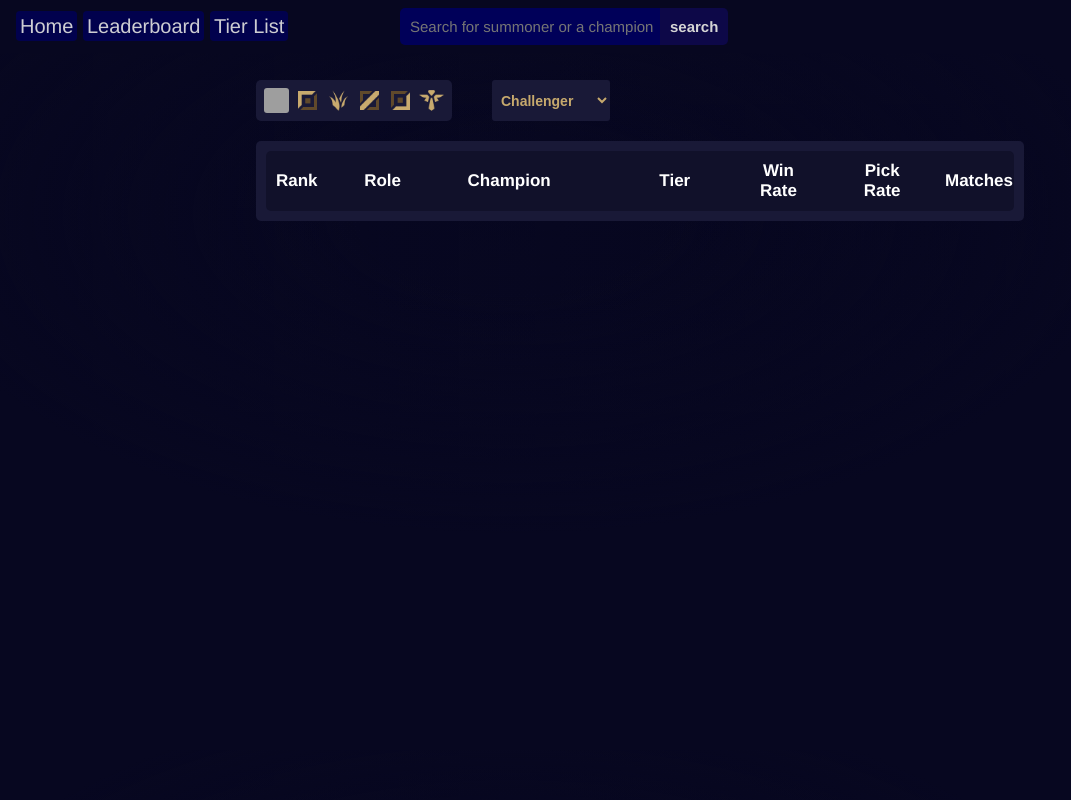
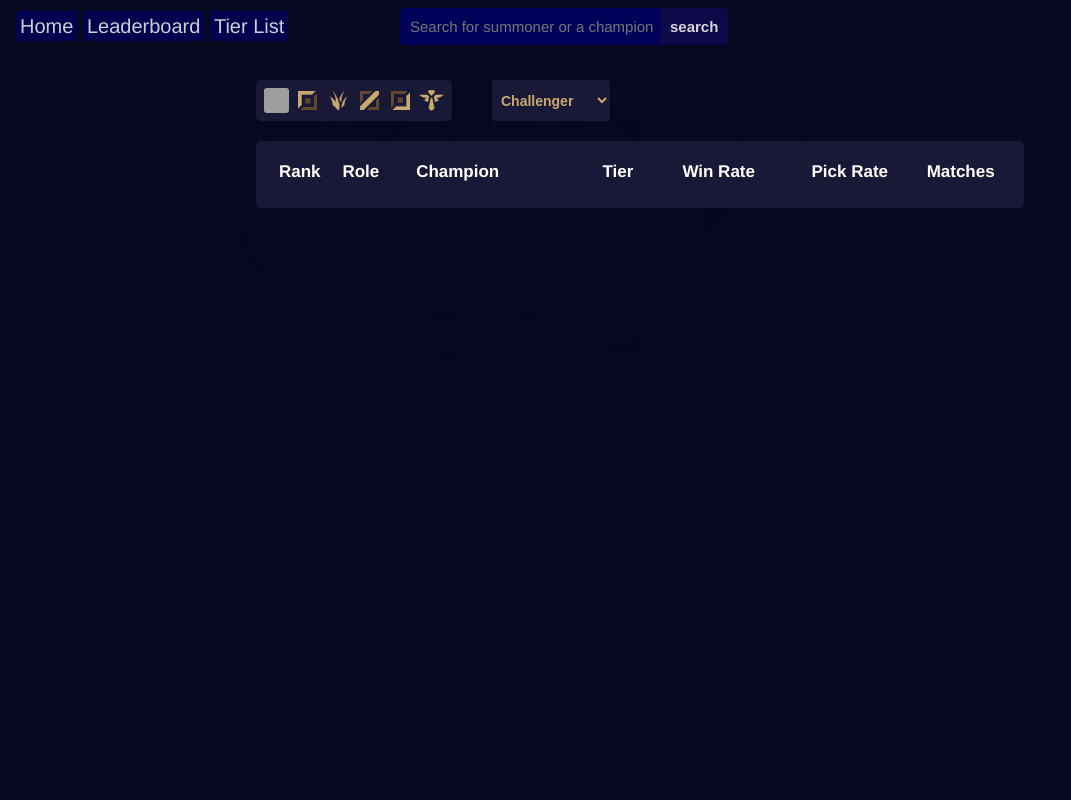
Before and after one commit to DominikFarlik/flask-lol, a Flask app: template templates/tierlist.html in a window 1280 px wide. Shown: the whole page, without its empty margins (0-1071 px from the left). Run offline with Flask 3, Linux system fonts and the light colour scheme; the template is opened without the code that fills it, so the values that code supplies are empty; parts of the project's set-up code (start-up, migrations or seed data) failed here and were passed over; grey boxes are pictures that could not be loaded.

Commit message:
tier list css, better tier calculation

```diff
--- a/api_functions.py
+++ b/api_functions.py
@@ -1,6 +1,6 @@
 import requests
 
-API_KEY = "RGAPI-4b81a69b-6807-48ba-a0f1-964997fb1f04"
+API_KEY = "RGAPI-afbe130f-14cf-4aeb-b48d-34340801ef66"
 
 HEADERS = {"X-Riot-Token": API_KEY}
 
--- a/app.py
+++ b/app.py
@@ -143,7 +143,7 @@ def tierlist():
             sort_tier = request.form['tier']
 
     queue = "RANKED_SOLO_5x5"
-    tier = "GRANDMASTER"
+    tier = "DIAMOND"
     division = "I"
     leaderboard_endpoint = f"/lol/league-exp/v4/entries/{queue}/{tier}/{division}"
     api_data, error_message = handle_api_call(leaderboard_endpoint, "server")
--- a/db_functions.py
+++ b/db_functions.py
@@ -112,6 +112,7 @@ def add_queue_kda_spell_names_by_id(summoner_id):
         11: "SummonerSmite",
         12: "SummonerTeleport",
         14: "SummonerDot",
+        32: "SummonerSnowball",
         2201: "SummonerCherryFlash",
         2202: "SummonerCherryHold",
     }
@@ -269,7 +270,7 @@ def add_pickrate_and_tier():
 
     for champion in tierlist_final_collection.find({}):
         champion['pickrate'] = round((champion['matches'] / match_count) * 100 * 5, 2)
-        champion['champion_tier'] = round((champion['pickrate']) * (champion['winrate'] * 2))
+        champion['champion_tier'] = round(((champion['pickrate'] * 0.1) * (champion['winrate'])) / 10, 1)
         tierlist_final_collection.update_one({'role': champion['role'], 'championName': champion['championName']},
                                              {'$set': champion})
 
--- a/static/style.css
+++ b/static/style.css
@@ -558,13 +558,14 @@ body {
 
 .tierlist-container {
     display: flex;
+    position: relative;
     flex-direction: column;
     margin-left: 20%;
     margin-right: 20%;
     background: #191937;
     border-radius: 5px;
     padding: 10px;
-    gap: 5px;
+    padding-top: 5px;
 }
 
 .sort-button {
@@ -575,20 +576,36 @@ body {
     font-size: 17px;
 }
 
+.tierlist-first-row {
+    display: flex;
+    flex-direction: row;
+    background-color: #191937;
+    padding: 5px;
+    border-radius: 5px;
+    position: sticky;
+    top: 52px;
+    overflow: hidden;
+    border: 6px solid #191937;
+    border-right: 3px solid #191937;
+    border-left: 3px solid #191937;
+}
+
 .tierlist-row {
     display: flex;
     flex-direction: row;
     background-color: #11112a;
     padding: 5px;
     border-radius: 5px;
+    overflow: hidden;
+    border: 3px solid #191937;
 }
 
 .tierlist-column-rank {
     display: flex;
     padding: 5px;
-    width: 50px;
     align-items: center;
     justify-content: center;
+    flex: 0.1;
 }
 
 .tierlist-column-role {
@@ -596,28 +613,33 @@ body {
     padding: 5px;
     align-items: center;
     justify-content: center;
-    width: 30px;
-    margin-left: 40px;
+    flex: 0.15;
 }
 
 .tierlist-column-champion {
     display: flex;
-    padding: 5px;
     align-items: center;
     font-weight: 700;
     gap: 7px;
-    width: 170px;
-    margin-left: 60px;
+    flex: 0.4;
+    padding: 5px 5px 5px 20px;
+}
+
+.tierlist-column-tier {
+    display: flex;
+    padding: 5px;
+    align-items: center;
+    justify-content: center;
+    font-weight: 700;
+    flex: 0.15;
 }
 
 .tierlist-column-winrate {
     display: flex;
-    flex-direction: row;
     align-items: center;
     padding: 5px;
-    width: 80px;
     justify-content: center;
-    margin-left: 30px;
+    flex: 0.3;
 }
 
 .tierlist-column-matches {
@@ -625,8 +647,7 @@ body {
     align-items: center;
     justify-content: center;
     padding: 5px;
-    width: 50px;
-    margin-left: 30px;
+    flex: 0.2;
 }
 
 /* responsive css */
--- a/templates/tierlist.html
+++ b/templates/tierlist.html
@@ -43,18 +43,16 @@
     </script>
     </div>
     <div class="tierlist-container">
-    <form action="/tierlist" method="post">
-        <div class="tierlist-row">
+    <form action="/tierlist" method="post" class="tierlist-first-row">
             <div class="tierlist-column-rank"><button class="sort-button">Rank</button></div>
             <div class="tierlist-column-role"><button class="sort-button" type="submit" name="sort" value="role">Role</button></div>
             <div class="tierlist-column-champion"><button class="sort-button" type="submit" name="sort" value="championName">Champion</button></div>
-            <div class="tierlist-column-winrate"><button class="sort-button" type="submit" name="sort" value="champion_tier">Tier</button></div>
+            <div class="tierlist-column-tier"><button class="sort-button" type="submit" name="sort" value="champion_tier">Tier</button></div>
             <div class="tierlist-column-winrate"><button class="sort-button" type="submit" name="sort" value="winrate">Win Rate</button></div>
             <div class="tierlist-column-winrate"><button class="sort-button" type="submit" name="sort" value="pickrate">Pick Rate</button></div>
             <div class="tierlist-column-matches"><button class="sort-button" type="submit" name="sort" value="matches">Matches</button></div>
             <input type="hidden" name="previous_role" value="{{ previous_role }}">
             <input type="hidden" name="previous_direction" value="{{ previous_direction }}">
-        </div>
     </form>
         {% for row in data %}
             <div class="tierlist-row">
@@ -63,10 +61,10 @@
                     <img style="width: 30px; height: 30px" src="{{ url_for('static', filename='/positions/{}.png'.format(row.role)) }}">
                 </div>
                 <div class="tierlist-column-champion">
-                    <img style="width: 30px; height: 30px; border-radius: 3px   " src="https://ddragon.leagueoflegends.com/cdn/14.8.1/img/champion/{{ row.championImg }}.png">
+                    <img style="width: 30px; height: 30px; border-radius: 3px   " src="https://ddragon.leagueoflegends.com/cdn/14.9.1/img/champion/{{ row.championImg }}.png">
                     {{ row.championName }}
                 </div>
-                <div class="tierlist-column-winrate">{{ row.champion_tier }}</div>
+                <div class="tierlist-column-tier">{{ row.champion_tier }}</div>
                 <div class="tierlist-column-winrate">{{ row.winrate }}%</div>
                 <div class="tierlist-column-winrate">{{ row.pickrate }}%</div>
                 <div class="tierlist-column-matches">{{ row.matches }}</div>
```
